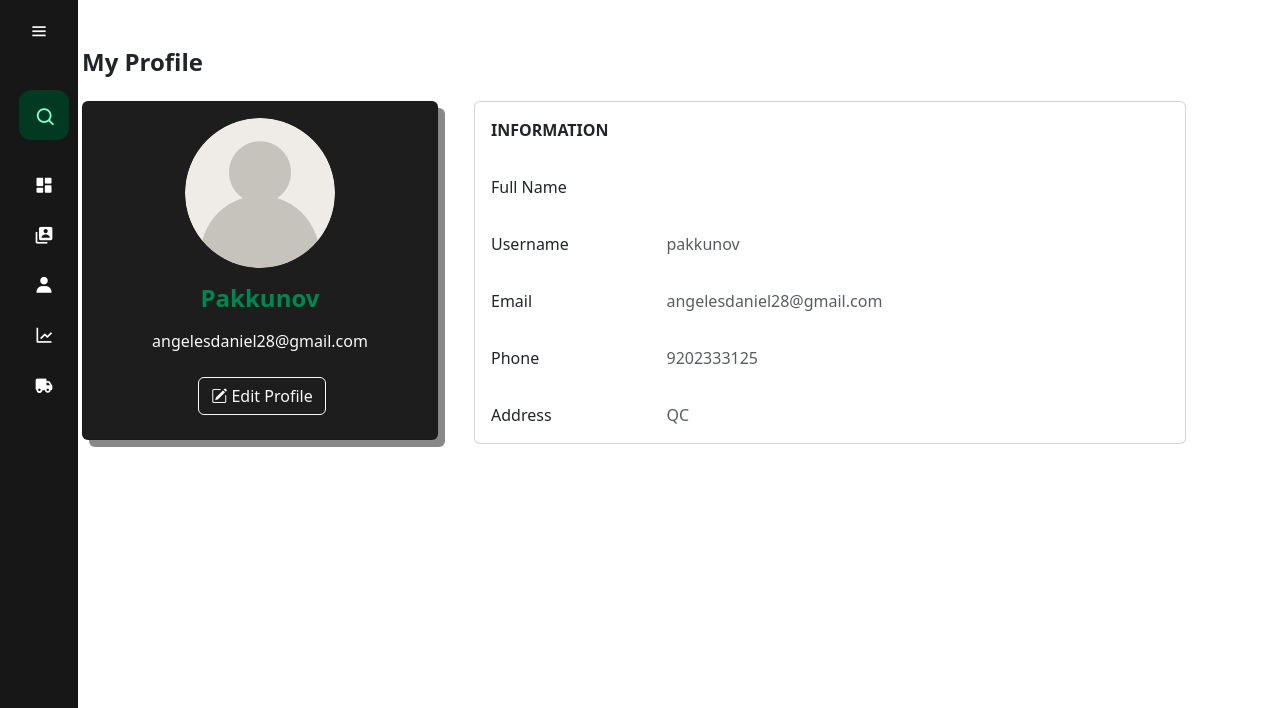
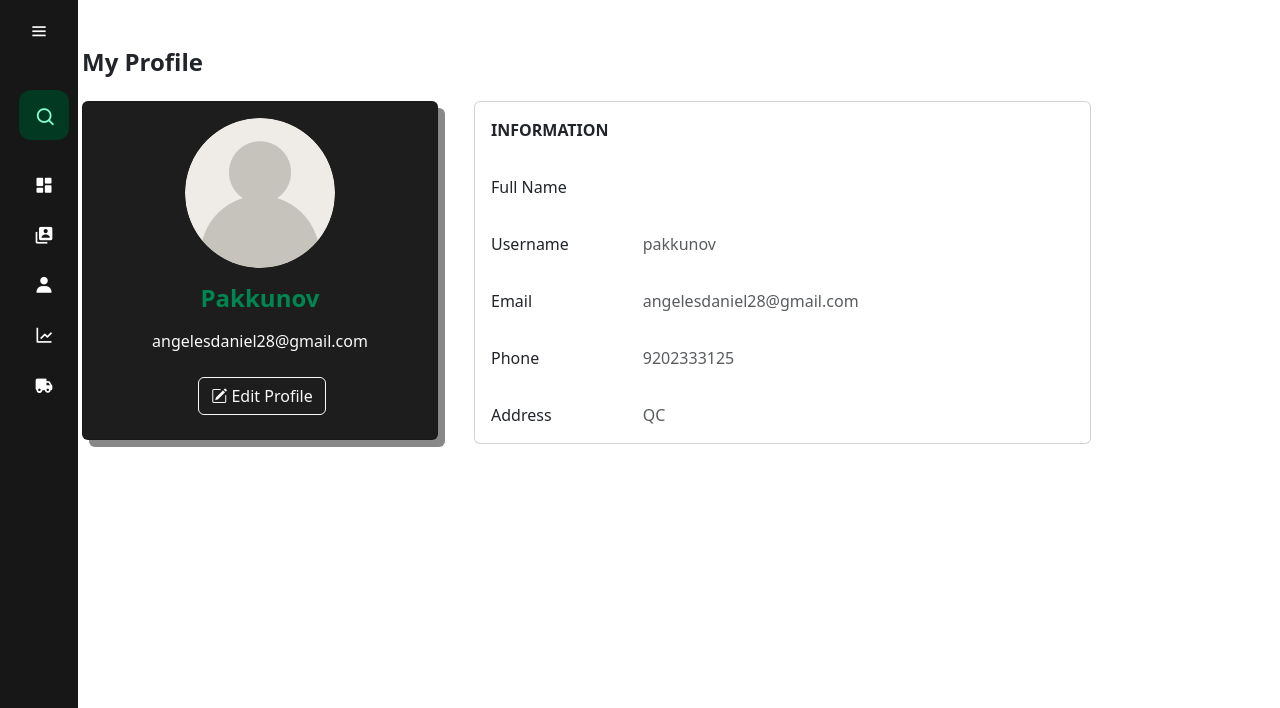
Before and after one commit to Pakkunov/Bosyo1, a Django app: page /profile/ in a window 1280 px wide. Shown: the top 708 px of the page. Run offline with Django 4.2, Linux system fonts and the light colour scheme; a user stored in the database is signed in; some libraries are stand-ins or nearby versions; some web fonts are replaced.

Commit message:
backup 4:51AM

```diff
--- a/website/templates/userprofile.html
+++ b/website/templates/userprofile.html
@@ -65,7 +65,6 @@
               </div>
             </div>
           </div>
-
           <!-- <div class="card mb-4 mb-lg-0">
             <div class="card-body p-0">
               <ul class="list-group list-group-flush rounded-3">
@@ -91,9 +90,9 @@
                 </li>
               </ul>
             </div>
-          </div> -->
+          </div>  -->
         </div>
-        <div class="col-lg-8 px-xl-4">
+        <div class="col-lg-7 px-xl-4">
           <div class="card mb-4">
             <div class="card-body">
               <div class="row">
```
